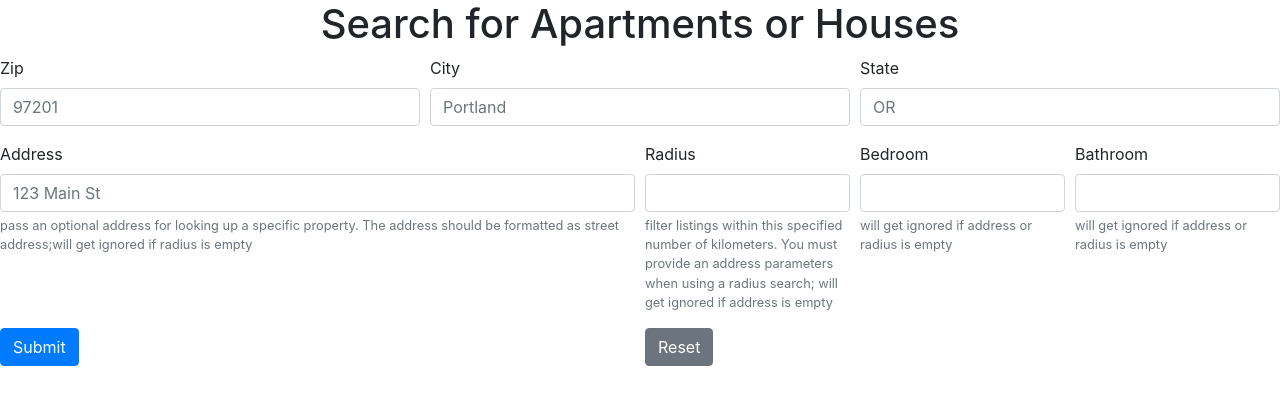
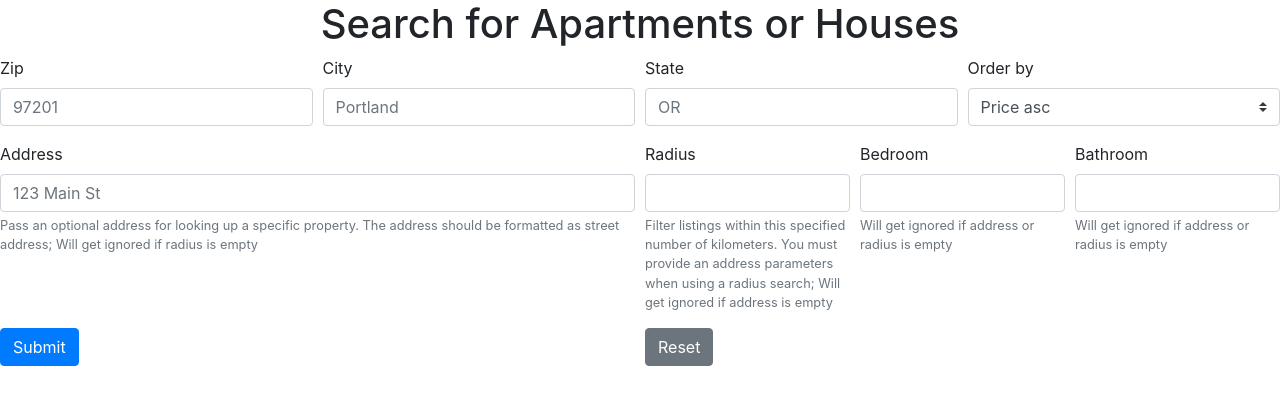
Before and after one commit to wwu-pdx/rentalsearch, a Flask app: page / in a window 1280 px wide. Shown: the top 405 px of the page. Run offline with Flask 2, Linux system fonts and the light colour scheme; some libraries are stand-ins or nearby versions.

Commit message:
add orderby

```diff
--- a/gcpfunction/index.py
+++ b/gcpfunction/index.py
@@ -1,15 +1,9 @@
 from flask import redirect, request, url_for, render_template
 from flask.views import MethodView
-
-from collections import OrderedDict
 import requests
 from search import Search
 
 class Index(MethodView):
-
-	# def get(self):
-	# 	print("get")
-	# 	return render_template('index.html')
 
 
 	def get(self):
@@ -34,6 +28,7 @@ class Index(MethodView):
 		bath = request.form['bath']
 		addr =  request.form['addr']
 		radius =  request.form['radius']
+		orderby = request.form['orderby']
 		#limit=10
 		#offset =1
 
@@ -61,8 +56,14 @@ class Index(MethodView):
 
 
 		d = Search().search(query)
-		data = sorted(d, key = lambda i: i['price'])
-
+		if orderby=="1":
+			data = sorted(d, key = lambda i: i['price'])
+		elif orderby=="2":
+			data = sorted(d, key = lambda i: i['price'],reverse=True)
+		elif orderby=="3":
+			data = sorted(d, key = lambda i: i['squareFootage'])
+		else:
+			data = sorted(d, key = lambda i: i['squareFootage'],reverse=True)
 
 		#return redirect(url_for('index', data = {"redic":"post"}))
 		return render_template('index.html', query=query, data=data)
--- a/gcpfunction/search.py
+++ b/gcpfunction/search.py
@@ -1,4 +1,3 @@
-from collections import OrderedDict
 import http.client
 import json
 
@@ -26,8 +25,7 @@ class Search():
             res = conn.getresponse()
             response = res.read().decode("utf-8")
             data = json.loads(response)
-            print(type(data))
-            #data = [{"item1":1},{"item2":1}]
+
 
 
             return data
--- a/gcpfunction/templates/index.html
+++ b/gcpfunction/templates/index.html
@@ -18,18 +18,27 @@
 <div>
   <form action="/" method = "post" id="form1">
     <div class="form-row">
-      <div class="form-group col-md-4">
+      <div class="form-group col-md-3">
         <label for="zip">Zip</label>
         <input type="text" class="form-control zip" id="zip" placeholder="97201"  maxlength="5" name="zip"  required>
         <div class="text-error"></div>
       </div>
-      <div class="form-group col-md-4">
+      <div class="form-group col-md-3">
         <label for="city">City</label>
         <input type="text" class="form-control city" id="city" placeholder="Portland" name="city"  required>
       </div>
-      <div class="form-group col-md-4">
+      <div class="form-group col-md-3">
         <label for="state">State</label>
         <input type="text" class="form-control state" id="state" placeholder="OR"  name="state" maxlength="2" required>
+      </div>
+      <div class="form-group col-md-3">
+        <label for="orderby">Order by</label>
+        <select class="custom-select orderby"  id="orderby"  name="orderby">
+          <option value="1" selected>Price asc</option>
+          <option value="2">Priice desc</option>
+          <option value="3">Sqft asc</option>
+          <option value="4">Sqft desc</option>
+        </select>
       </div>
 
     </div>
@@ -39,28 +48,28 @@
         <label for="addr">Address</label>
         <input type="text" class="form-control addr" id="addr" placeholder="123 Main St"  name="addr">
         <small id="addrHelpBlock" class="form-text text-muted">
-          pass an optional address for looking up a specific property. The address should be formatted as street address;will get ignored if radius is empty
+          Pass an optional address for looking up a specific property. The address should be formatted as street address; Will get ignored if radius is empty
         </small>
       </div>
       <div class="form-group col-md-2">
         <label for="radius">Radius</label>
         <input type="number" class="form-control radius" id="radius" min="10" max="200"  step= "10" name="radius">
         <small id="radiusHelpBlock" class="form-text text-muted">
-          filter listings within this specified number of kilometers. You must provide an address parameters when using a radius search; will get ignored if address is empty
+          Filter listings within this specified number of kilometers. You must provide an address parameters when using a radius search; Will get ignored if address is empty
         </small>
       </div>
       <div class="form-group col-md-2">
         <label for="bed">Bedroom</label>
         <input type="number" class="form-control bed" id="bed" min="1" max="99" name="bed" >
         <small id="bedHelpBlock" class="form-text text-muted">
-          will get ignored if address or radius is empty
+          Will get ignored if address or radius is empty
         </small>
       </div>
       <div class="form-group col-md-2">
         <label for="bath">Bathroom</label>
         <input type="number" class="form-control bath" id="bath" min="1" max="99" name="bath" >
         <small id="bathHelpBlock" class="form-text text-muted">
-          will get ignored if address or radius is empty
+          Will get ignored if address or radius is empty
         </small>
       </div>
     </div>
@@ -91,7 +100,7 @@
       &nbsp; ${{d.price}} &nbsp; {{d.bedrooms}}beds &nbsp; {{d.daysOnMarket}}&nbsp; days on market
       </div>
       <div>
-        Address {{d.rawAddress}}
+        Address: {{d.rawAddress}}
       </div>
 
     </li>
```
